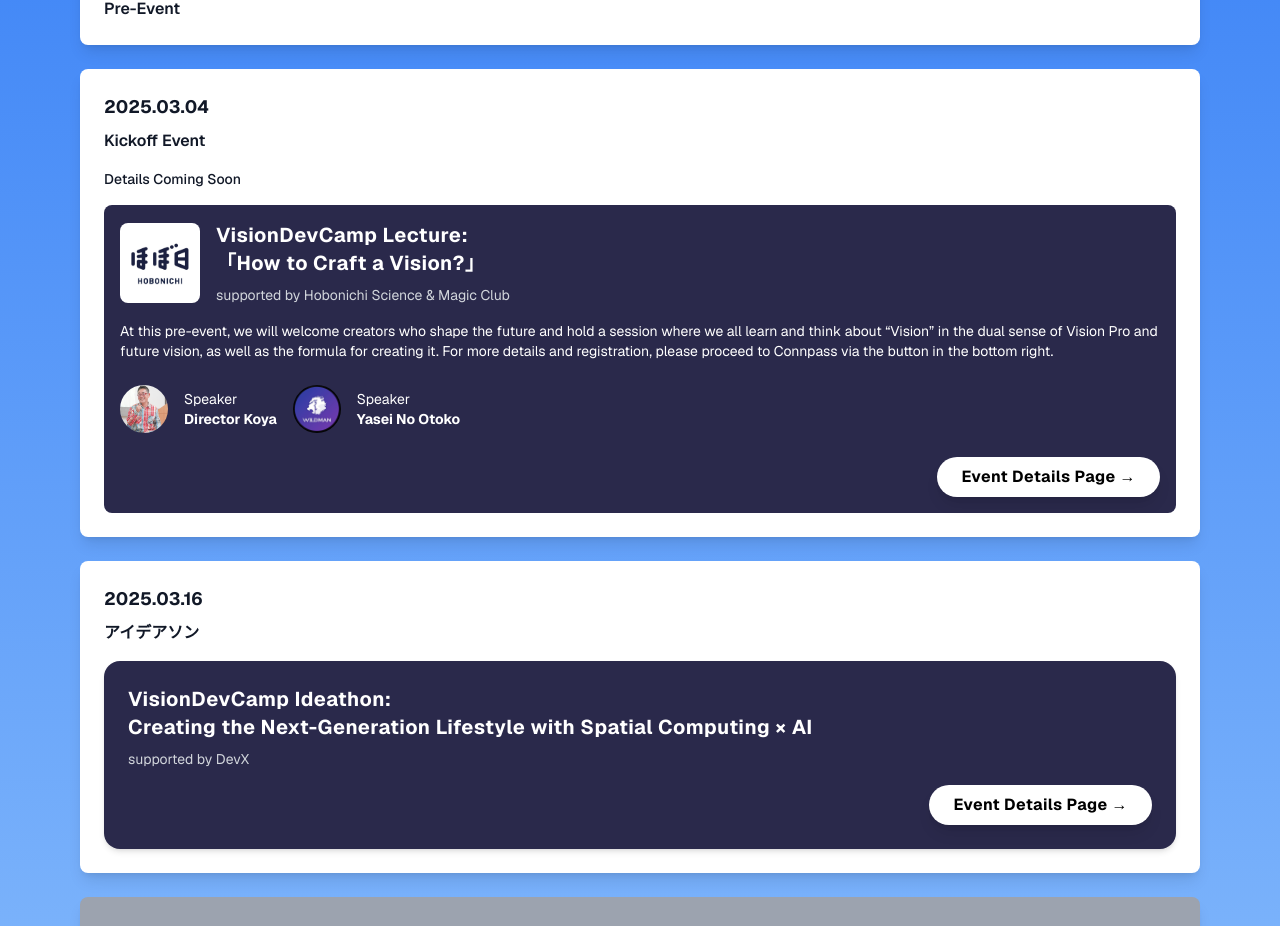
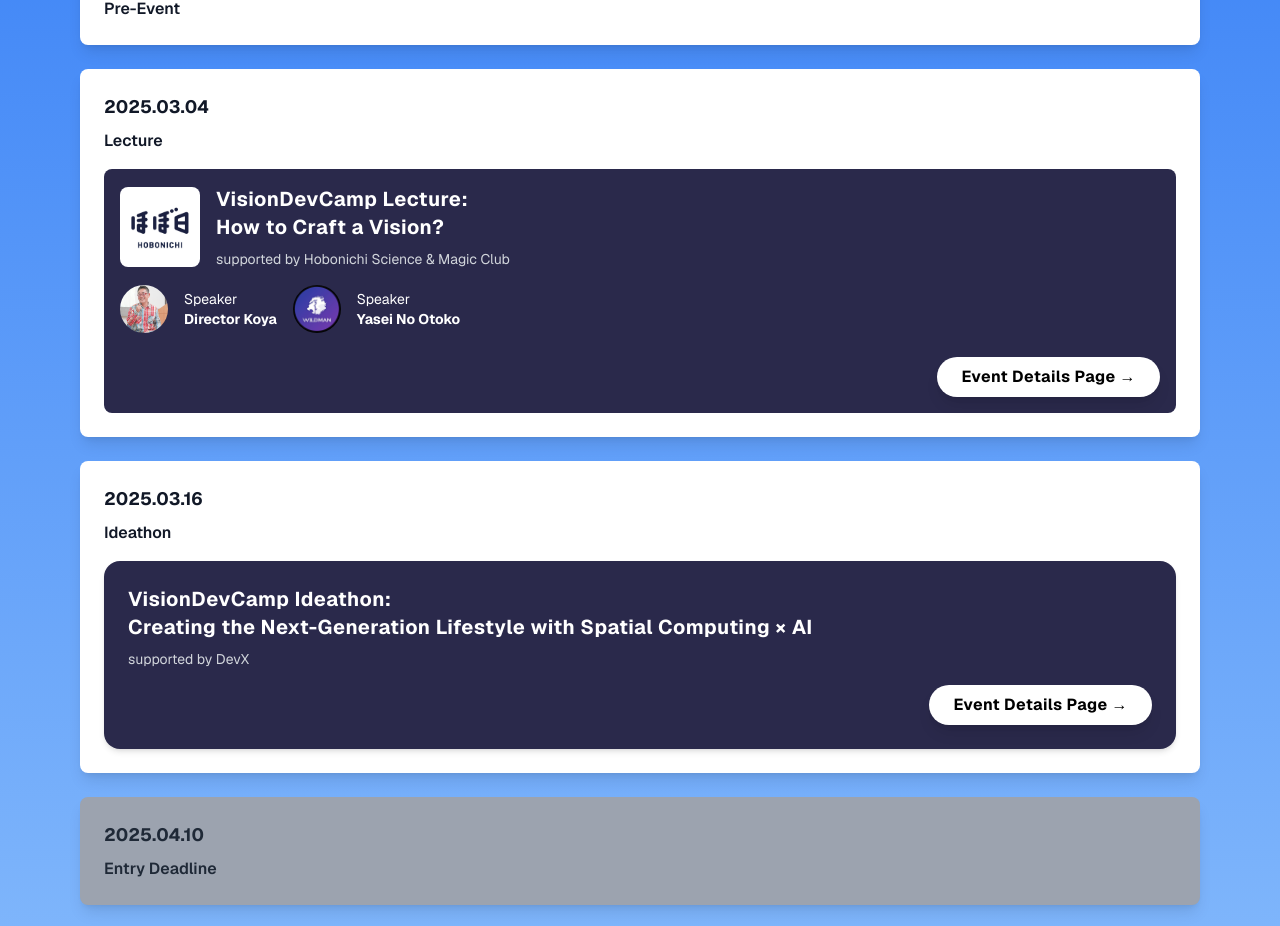
Before and after one commit to Takuzen/vdc-tokyo, a Next.js app: page /en in a window 1280 px wide. Shown: the part 3455-4381 px from the top of the page. Built offline with nearby package versions, Linux system fonts and the light colour scheme.

Commit message:
fix: mobile layout

```diff
--- a/src/pages/en/index.js
+++ b/src/pages/en/index.js
@@ -90,7 +90,7 @@ export default function Home() {
           </div>
 
           {/* Main Title */}
-          <h1 className="text-4xl sm:text-6xl font-bold text-center">
+          <h1 className="text-4xl sm:text-6xl font-bold text-center mt-[100px] sm:mt-0">
             VisionDevCamp <span className="text-red-500">Tokyo</span> 2025
           </h1>
 
@@ -111,7 +111,7 @@ export default function Home() {
             </p>
           </div>
 
-          <div className="mt-4 text-center">
+          <div className="mt-4 mb-[100px] sm:mb-0 text-center">
             <p className="text-lg sm:text-xl font-bold">
               Venue
               <span className="underline decoration-[1px]">
@@ -276,8 +276,7 @@ export default function Home() {
               />
               <ScheduleItem
                 dateRange="2025.03.04"
-                title="Kickoff Event"
-                subDates={["Details Coming Soon"]}
+                title="Lecture"
                 dimmed={false}
               >
                 <div className="mt-4 p-4 bg-[#2a294b] text-white rounded-lg">
@@ -294,12 +293,12 @@ export default function Home() {
                           <br />
                           Lecture:
                           <br />
-                          「How to Craft a Vision?」
+                          How to Craft a Vision?
                         </h4>
                         <h4 className="text-base hidden sm:block sm:text-xl font-bold tracking-wide leading-tight">
                           VisionDevCamp Lecture:
                           <br />
-                          「How to Craft a Vision?」
+                          How to Craft a Vision?
                         </h4>
                         <span className="text-xs sm:text-sm block mt-2 text-gray-300">
                           supported by Hobonichi Science & Magic Club
@@ -307,15 +306,7 @@ export default function Home() {
                       </div>
                     </div>
                   </div>
-                  <p className="text-sm mt-4 text-left mb-4">
-                    At this pre-event, we will welcome creators who shape the
-                    future and hold a session where we all learn and think about
-                    &#8220;Vision&#8221; in the dual sense of Vision Pro and
-                    future vision, as well as the formula for creating it. For
-                    more details and registration, please proceed to Connpass
-                    via the button in the bottom right.
-                  </p>
-                  <div className="flex gap-4 items-center pt-2 pb-2 sm:flex-row sm:items-center">
+                  <div className="flex gap-4 items-center pt-4 pb-2 sm:flex-row sm:items-center">
                     <SpeakerCard
                       image="/koyama-san-profile-image.png"
                       name="Director Koya"
@@ -348,7 +339,7 @@ export default function Home() {
               </ScheduleItem>
               <ScheduleItem
                 dateRange="2025.03.16"
-                title="アイデアソン"
+                title="Ideathon"
                 dimmed={false}
               >
                 <div className="mt-4 p-5 sm:p-6 bg-[#2a294b] text-white rounded-2xl shadow-md">
```
Lines whose indentation alone changed are shown as unchanged.
